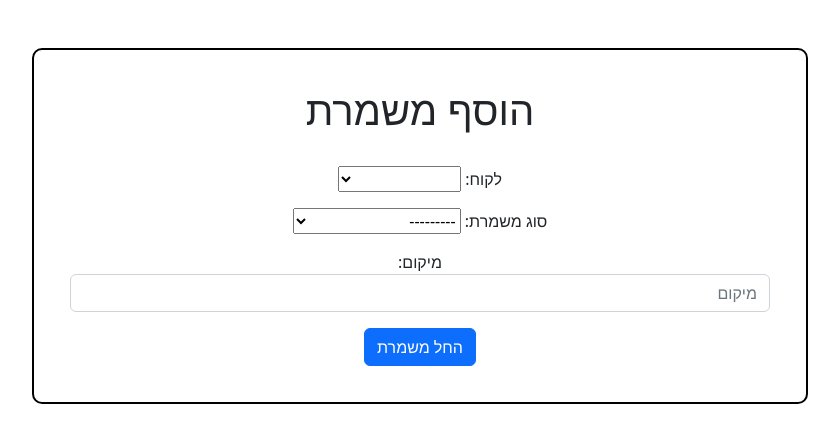
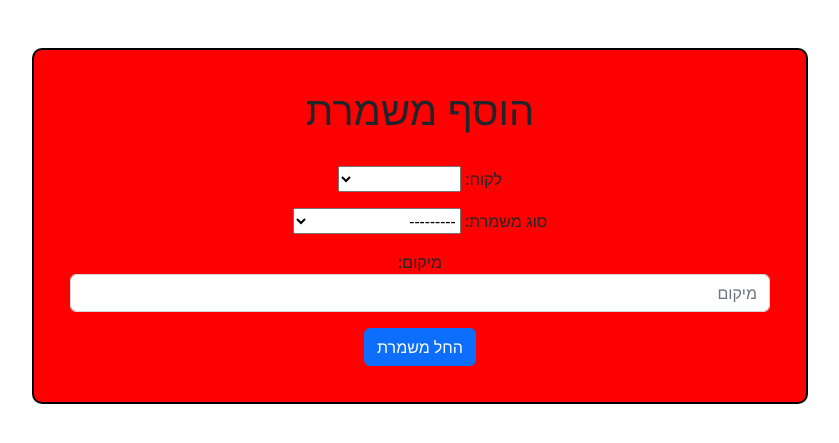
Before and after one commit to ronishulman/DBNWebSite, a Django app: page /shift in a window 1280 px wide. Shown: the part 56-499 px from the top of the page, without its empty margins (220-1059 px from the left). Run offline with Django 5.2, Linux system fonts and the light colour scheme; a user stored in the database is signed in; tables that the repository leaves empty hold one stand-in row (values such as "Sample post"); some libraries are stand-ins or nearby versions.

Commit message:
tweadked app for heroku

```diff
--- a/shift/static/shift/shift.css
+++ b/shift/static/shift/shift.css
@@ -2,6 +2,8 @@
     border: 2px solid #000;
     border-radius: 10px;
     padding: 20px;
+    background-color: red;
+    /* Change background color to red */
 }
 
 .full-width {
--- a/shift/templates/shift/shift.html
+++ b/shift/templates/shift/shift.html
@@ -9,6 +9,8 @@
         integrity="sha384-rbsA2VBKQhggwzxH7pPCaAqO46MgnOM80zW1RWuH61DGLwZJEdK2Kadq2F9CUG65" crossorigin="anonymous">
     <link rel="stylesheet" href="{% static 'shift/shift.css' %}">
     <link rel="stylesheet" href="{% static 'shift/queries.css' %}">
+
+
 </head>
 <body>
     <nav class="navbar navbar-expand-lg navbar-dark bg-dark">
```
